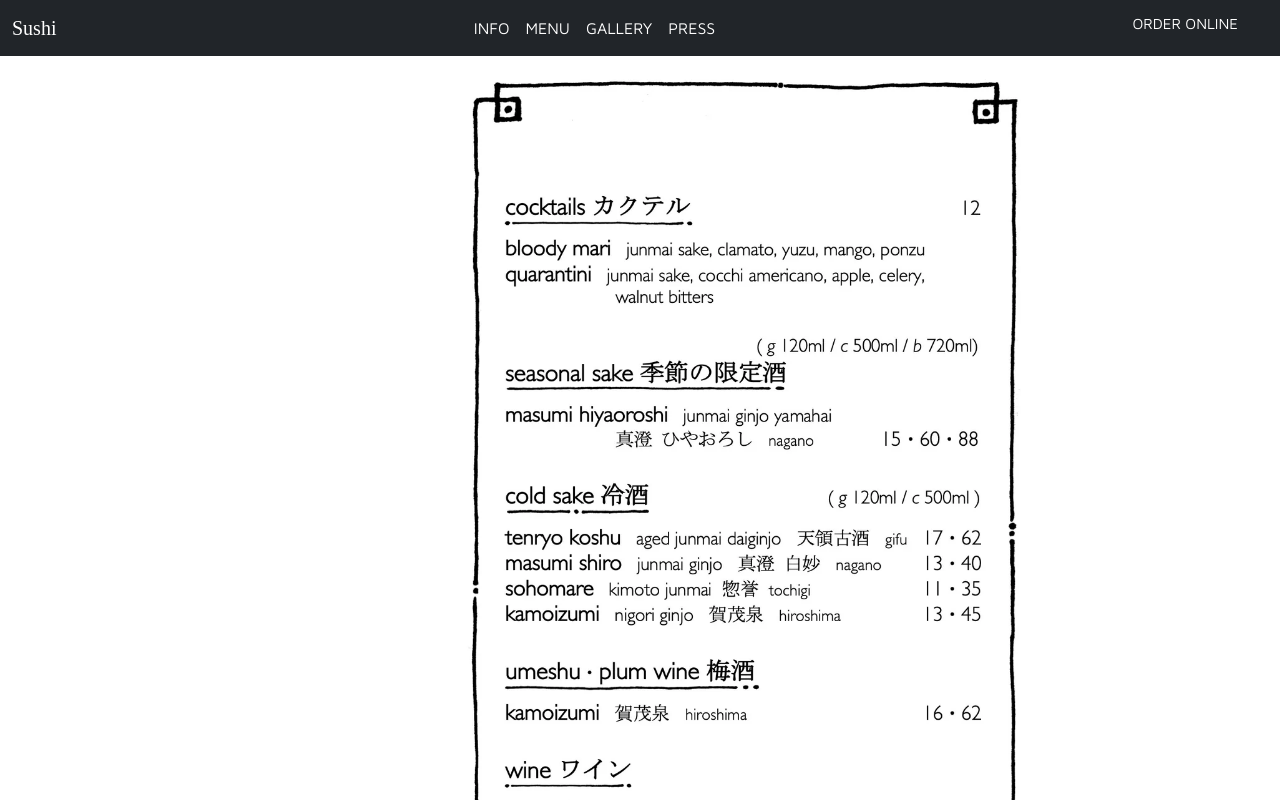
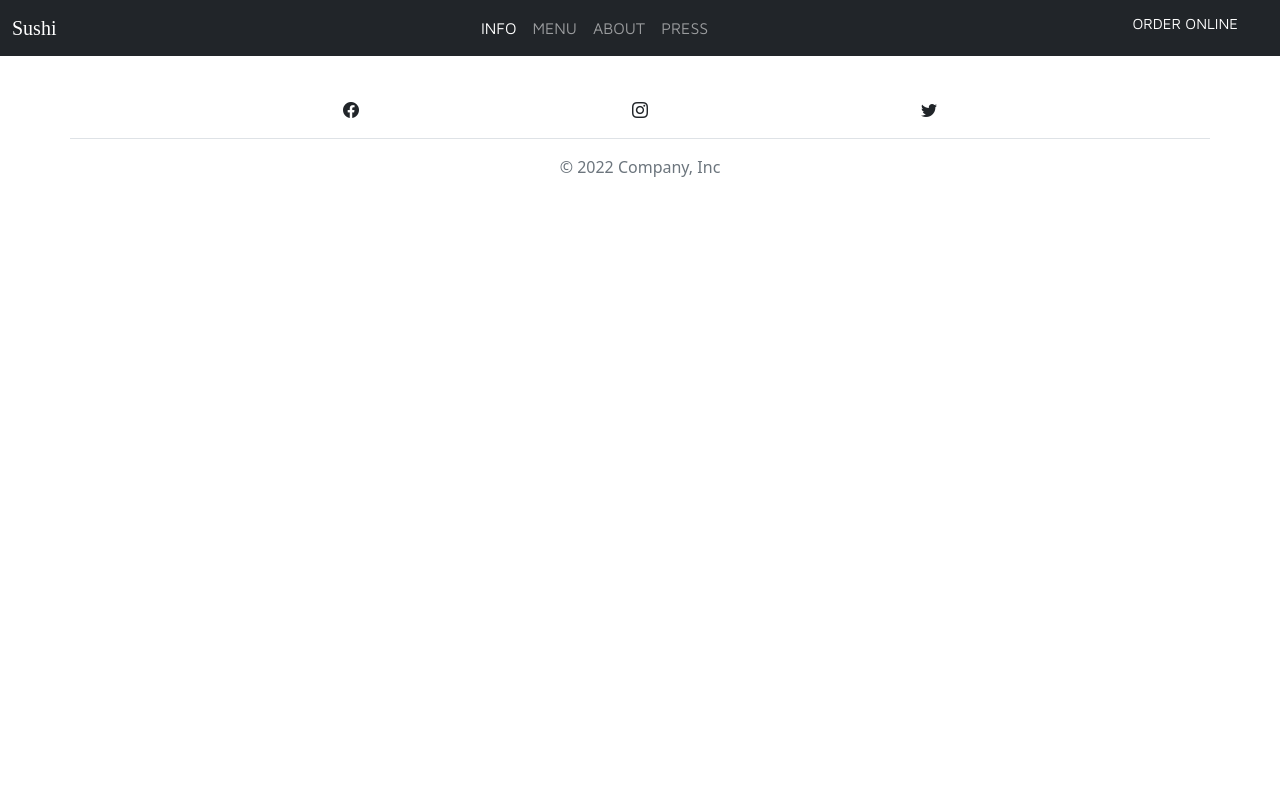
Before and after one commit to Nasa-ria/react_restaurant_app, a React (Create React App) app: page /menu/east in a window 1280 px wide. Shown: the top 800 px of the page. Built offline with nearby package versions, Linux system fonts and the light colour scheme; a web font is replaced by a local one.

Commit message:
implementing scroll

```diff
--- a/package.json
+++ b/package.json
@@ -13,6 +13,7 @@
     "react-dom": "^18.2.0",
     "react-router-dom": "^6.6.2",
     "react-scripts": "^5.0.1",
+    "react-scroll": "^1.8.9",
     "web-vitals": "^2.1.4"
   },
   "scripts": {
--- a/src/components/App.jsx
+++ b/src/components/App.jsx
@@ -20,17 +20,17 @@ function App() {
       <main>
 
 
-        <header>
+        {/* <header> */}
 
 
-           <div>
+           {/* <div> */}
              <Routes>
                <Route path="/" exact element={<Home/>}/>
                <Route path="/menu/east" element={<East/>}/>
               </Routes>
-             </div>
+             {/* </div> */}
 
-          </header>
+          {/* </header> */}
 
 
       </main>
--- a/src/components/East.jsx
+++ b/src/components/East.jsx
@@ -1,3 +1,4 @@
+import { Link } from "react-router-dom"
 import ev_menu from "../images/ev_menu.webp"
 import ev_menu2 from "../images/ev_menu2.webp"
 import ev_menu3 from "../images/ev_menu3.webp"
@@ -7,13 +8,14 @@ import ev_menu5 from "../images/ev_menu5.webp"
 function East() {
     return  (
     <>
+    <Link to={"/"}>Home</Link>
         <h3 className='list'>MENU</h3>
-        <div className="menu_image">
+        {/* <div className="menu_image">
             <img src={ev_menu2} alt="#" style={{width:"39em"}}/>
             <img src={ev_menu3} alt="#" style={{width:"39em"}}/>
             <img src={ev_menu4} alt="#" style={{width:"39em"}}/>
             <img src={ev_menu5} alt="#" style={{width:"39em"}}/>
-        </div>
+        </div> */}
 
      </>
 
--- a/src/components/Home.jsx
+++ b/src/components/Home.jsx
@@ -4,18 +4,17 @@ import '../components/css/App.css'
 import map from "../images/map.webp"
 import chef from "../images/chef.png"
 import soho from "../images/Soho.webp"
-import  sushi from "../images/sushi.jpg"
 import Toronto from "../images/Toronto.webp"
 import yelp from "../images/Yelp.webp"
 import Eater from "../images/Eater.avif"
 import NBC4 from "../images/NBC4.webp"
 import Dumpling from "../images/Dumpling.webp";
-import photo from "../images/photo.jpg";
+
 
 
 
 function Home(){
-    const info_section = useRef(null);
+    // const info_section = useRef(null);
 
     return(
         <>
@@ -24,7 +23,8 @@ function Home(){
         {/* <img className="image"src={photo} alt="#" /> */}
         <h3 className=' deco' >すし</h3>
         </div>
-        <div className='about'>
+
+        <section className='about' id='about'>
             <h4 className="heading" >ABOUT</h4>
             <div className="flex">
             <img className="man-image"src={chef} alt="#" />
@@ -44,10 +44,10 @@ function Home(){
                     most classic small bites. Offering<br/> a contemporary and minimalist dining space paired with
                     warm <br/>service, he seeks to create happy memories for customers <br/>through his food.</p>
             </div>
+        </section>
 
-        </div>
 
-         <div className='info_section' ref={info_section}>
+         <section className='info_section'  id="info">
             <p className='info_heading'>INFO </p>
             <p className='info_supheading'><em>please check the Yelp or Google listings for any holiday closures</em> </p>
 
@@ -87,10 +87,11 @@ function Home(){
 
            </div>
 
-           </div>
+           </section>
 
+                <section id='menu'>
 
-            <div className='menu'>
+            <div className='menu' >
                 <h3 className='menu_topic'>MENU</h3>
             <ul className='menu_item'>
                 <li>
@@ -105,8 +106,9 @@ function Home(){
             </ul>
             </div>
 
+            </section>
 
-        <div className='press'>
+        <section className='press' id='press'>
             <h3 className='press_topic'>PRESS</h3>
             <div className='press_notes'>
             <p className='press_info'>"Lorem Ipsum has been the<br/> <span className='break'>industry's standard  "</span>
@@ -121,7 +123,7 @@ function Home(){
              <p className='press_info'>"The point of using Lorem Ipsum is  <br/> using 'Content here, content here',"
              <br/><span><img src ={Dumpling } alt="logo"   style={{width:"4em",marginLeft:"4em"}}/></span></p>
         </div>
-        </div>
+        </section >
         </>
              )
          }
--- a/src/components/Nav.jsx
+++ b/src/components/Nav.jsx
@@ -1,18 +1,10 @@
-import {Link} from 'react-router-dom'
+// import {Link} from 'react-router-dom'
 import {React ,useRef} from 'react'
 import '../components/css/App.css'
+import { Link } from "react-scroll";
 
 
 function Nav(){
-
-    const info_section = useRef(null);
-
-    const scrollDown = (ref) => {
-    window.scrollTo({
-      top: ref.current.offsetTop,
-      behavior: 'smooth',
-      });
-    };
     return(
         <>
 
@@ -20,23 +12,30 @@ function Nav(){
 
 <div className="container-fluid">
  <a  className="brand "  href='#'> <Link className=" logo" to={"/"}>Sushi </Link></a>
-{/* <button className="navbar-toggler" type="button" data-toggle="collapse" data-target="#navbarsExample05" aria-controls="navbarsExample05" aria-expanded="false" aria-label="Toggle navigation">
-<span className="navbar-toggler-icon"></span>
-</button> */}
     <div className='list-center '>
 <ul className="navbar-nav pl-md-5 ml-auto">
-<li className="item" onClick={() => scrollDown(info_section)}>
-<a className="nav-link active" href='#' ><Link  className=" link"to={"#"}>INFO </Link></a>
+<li className="item">
+<a className="nav-link active" href='#' >
+<Link to="info" spy={true} smooth={true} offset={1} duration={100}>INFO</Link>
+</a>
 </li>
 <li className="item">
-<a className="nav-link"  href='#'><Link  className=" link"to={"#"}>MENU </Link></a>
+<a className="nav-link"  href='#'>
+  <Link to="menu" spy={true} smooth={true}  duration={100}>MENU</Link>
+</a>
 </li>
 
 <li className="item">
-<a className="nav-link" href='#' ><Link className=" link"to={"#"}>GALLERY </Link></a>
+<a className="nav-link" href='#' >
+  {/* <Link className=" link"to={"#"}>GALLERY </Link> */}
+  <Link to="about" spy={true} smooth={true}  duration={100}>ABOUT</Link>
+  </a>
 </li>
 <li className="item">
-<a className="nav-link" href='#'><Link className=" link"to={"#"}>PRESS</Link></a>
+<a className="nav-link" href='#'>
+  {/* <Link className=" link"to={"#"}>PRESS</Link> */}
+  <Link to="press" spy={true} smooth={true} offset={0.5} duration={100}>PRESS</Link>
+  </a>
 </li>
 </ul>
 </div>
--- a/src/components/css/App.css
+++ b/src/components/css/App.css
@@ -54,7 +54,7 @@ text-decoration: none;
 
 /* second section */
 .man-image{
-  max-width: 39em
+  max-width: 48em
 }
 .paragraph{
   /* display: flex; */
@@ -74,8 +74,6 @@ text-decoration: none;
   margin-bottom: 2em;
 }
 .heading{
-  display: flex;
-  align-items: center;
   margin-left: 13em;
   font-family:topic;
   font-size: 50px;
@@ -94,6 +92,7 @@ letter-spacing: 0.1em;
 /* margin-top: 3em; */
 }
 
+/* info */
 
  .info_section{
   background-image: url(../../images/Raku.webp);
@@ -102,7 +101,7 @@ letter-spacing: 0.1em;
 }
 
 .info_heading{
-  margin-top: 2em;
+  /* margin-top: 2em; */
   /* color: white; */
   margin-left: 20em;
   font-family: Aboreto;
@@ -195,7 +194,7 @@ font-size: 14px;
   /* color: white; */
 }
 .menu{
-  margin-top: 2em;
+  margin-top: 4em;
 }
 .menu_item{
   margin-left :25em;
```
Also changed, not shown: 1 other file (tests, documents, lock files or other folders).
